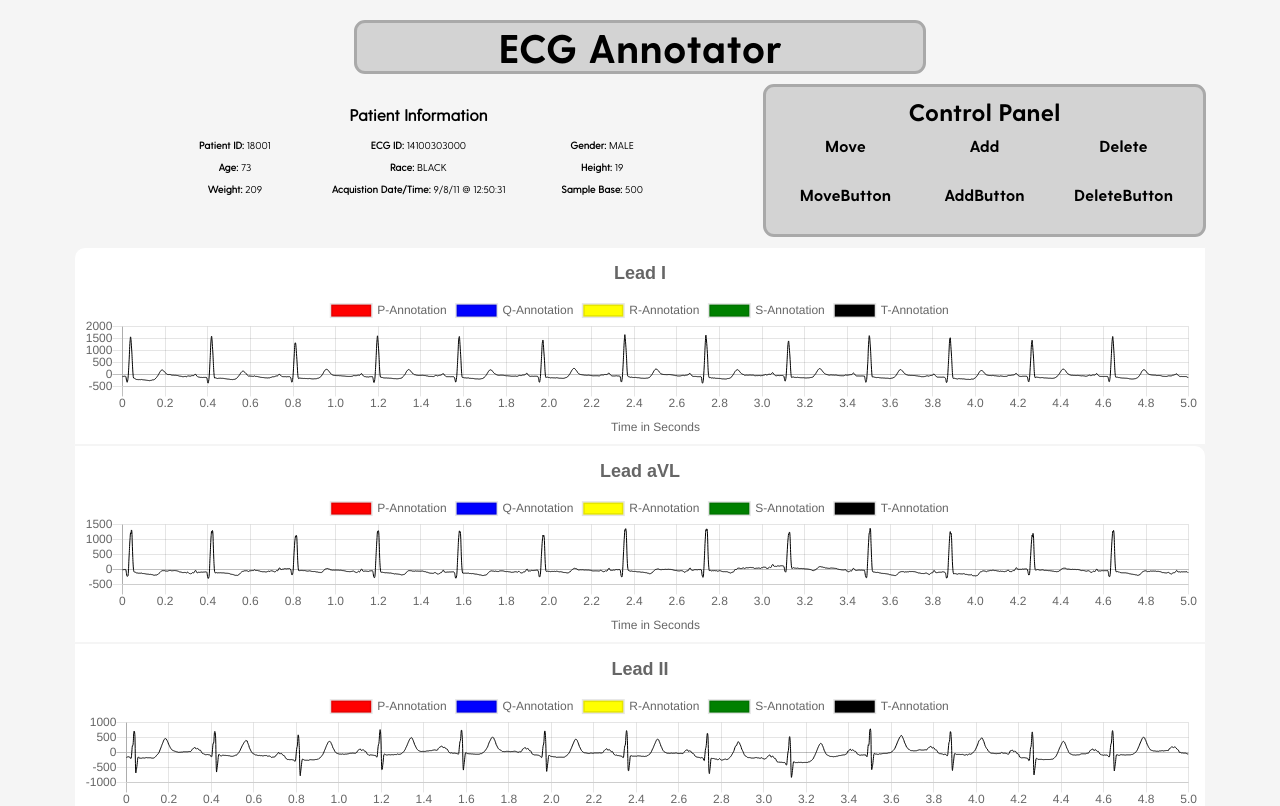
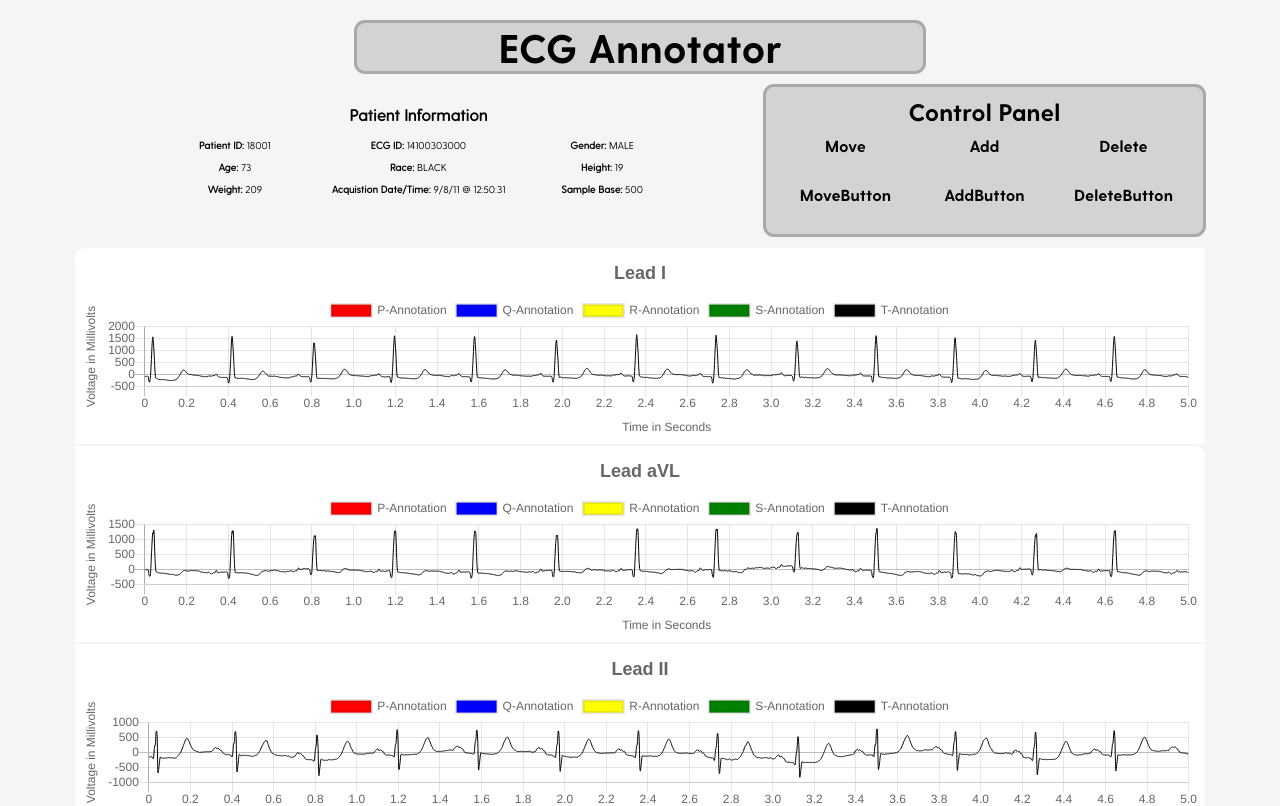
Before and after one commit to mtmiller0417/CISC475, a React (Create React App) app in the folder client/: page / in a window 1280 px wide. Shown: the top 806 px of the page. Built offline with nearby package versions, Linux system fonts and the light colour scheme; the HTML template or start-up script is replaced by a standard one; a web font is replaced by a local one.

Commit message:
Added y-axis label and custom tooltip

```diff
--- a/client/src/components/Graph.js
+++ b/client/src/components/Graph.js
@@ -332,7 +332,12 @@ class Graph extends Component{
                         options={{
                             tooltips:{
                                 enabled: true,
-                                mode: 'nearest'
+                                mode: 'nearest',
+                                callbacks: {
+                                    label: function(tooltipItems, data) {
+                                        return tooltipItems.xLabel + ' s, ' + tooltipItems.yLabel + ' mv';
+                                    }
+                                }
                             },
                             title: {
                                 display: true,
@@ -361,7 +366,7 @@ class Graph extends Component{
                                     scaleLabel: {
                                         display: true,
                                         labelString: 'Time in Seconds'
-                                      }
+                                    }
                                 }],
                                 yAxes: [{
                                     ticks: {
@@ -369,6 +374,10 @@ class Graph extends Component{
                                     },
                                     gridLines: {
                                         display: true
+                                    },
+                                    scaleLabel: {
+                                        display: true,
+                                        labelString: 'Voltage in Millivolts'
                                     }
                                 }]
                             }
```
